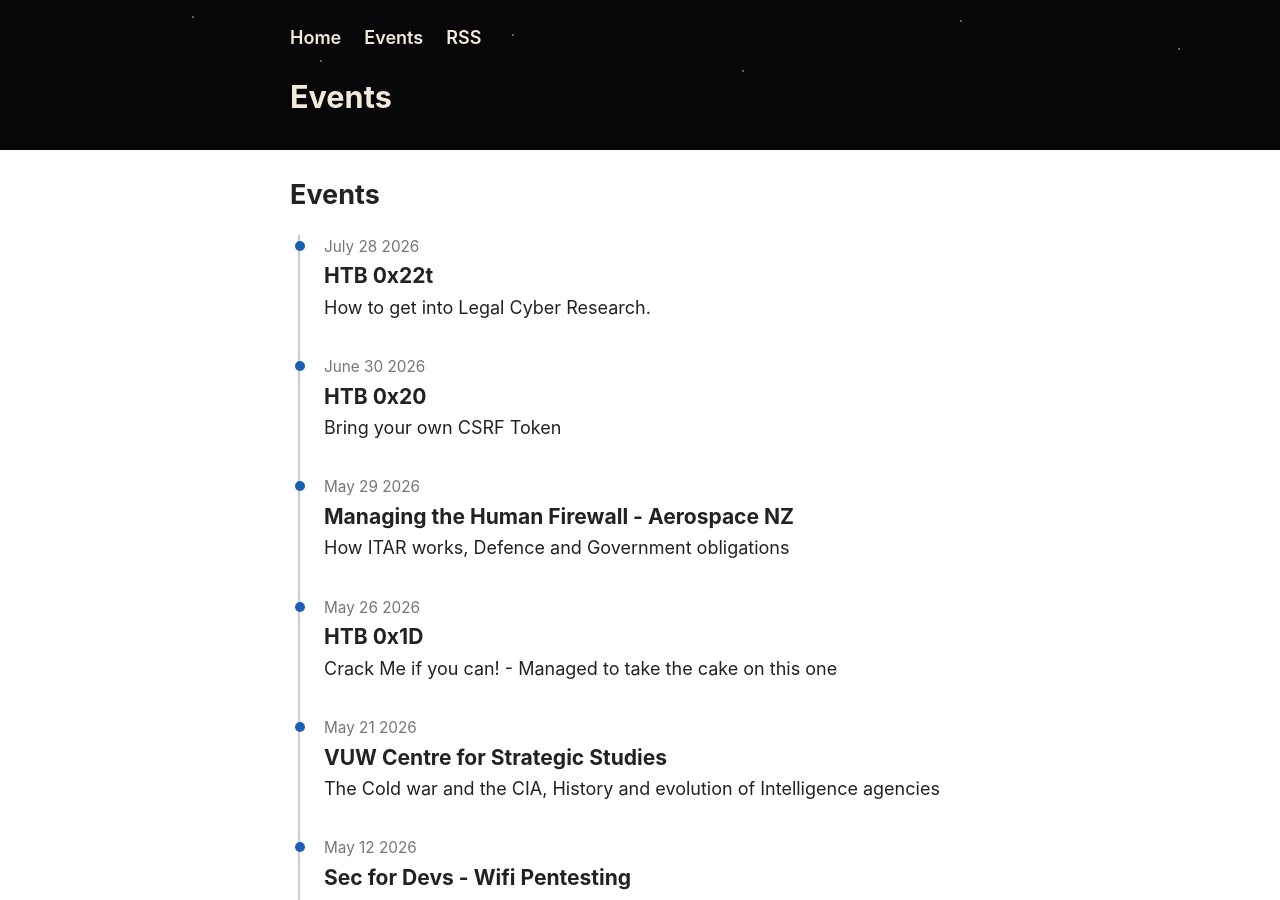
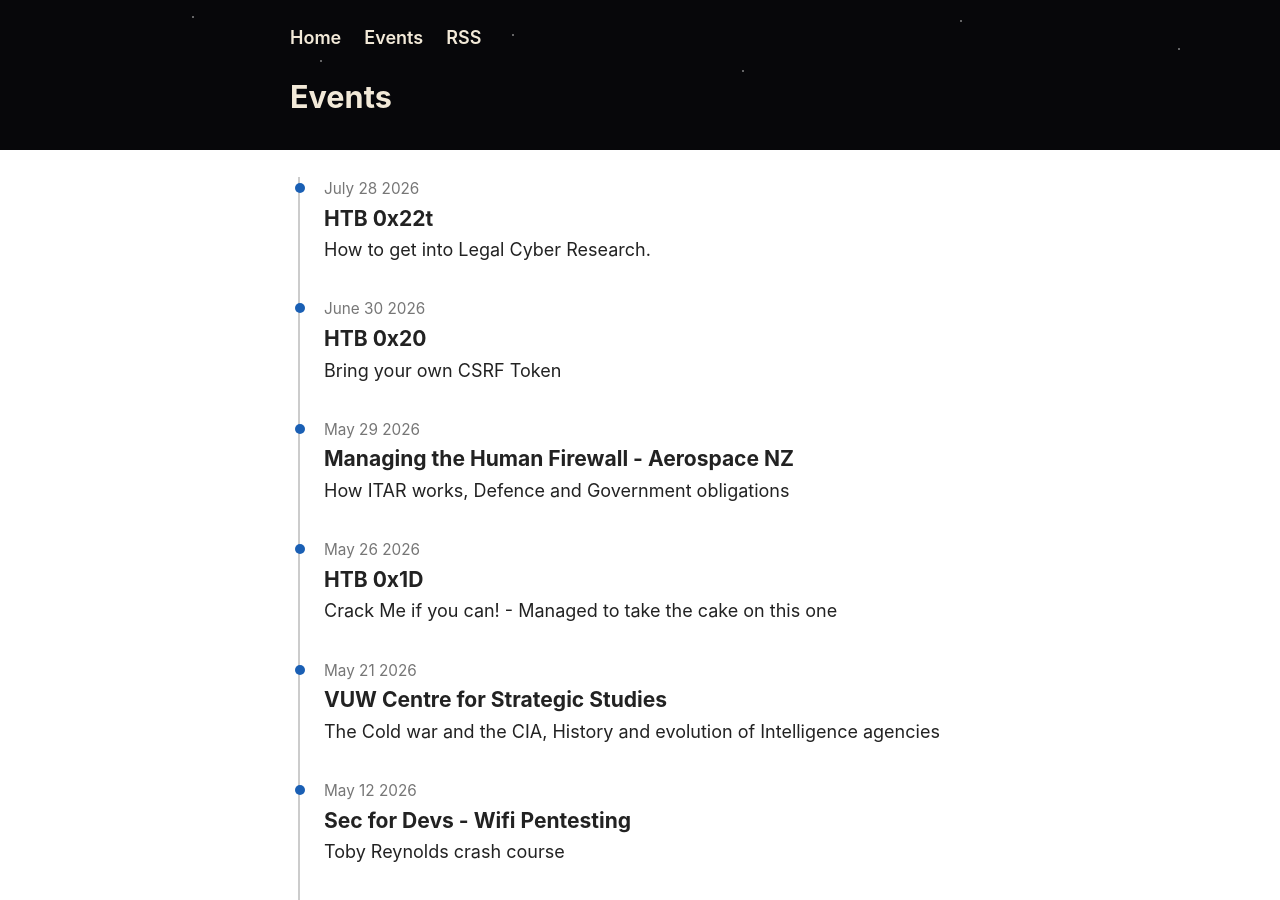
Before and after one commit to benvandw/benvandw.github.io, a Jekyll site: the page built from events.md, in a window 1280 px wide and 900 px high. Built offline with Jekyll 4.4.1, drawn with Linux system fonts in a browser that asks for light colours.

Commit message:
Remove 'Events' header from events.md
Removed the 'Events' header from the events.md file.

```diff
--- a/events.md
+++ b/events.md
@@ -2,8 +2,6 @@
 layout: default
 title: Events
 ---
-
-## Events
 <div class="timeline">
 
   <div class="timeline-entry">
```
